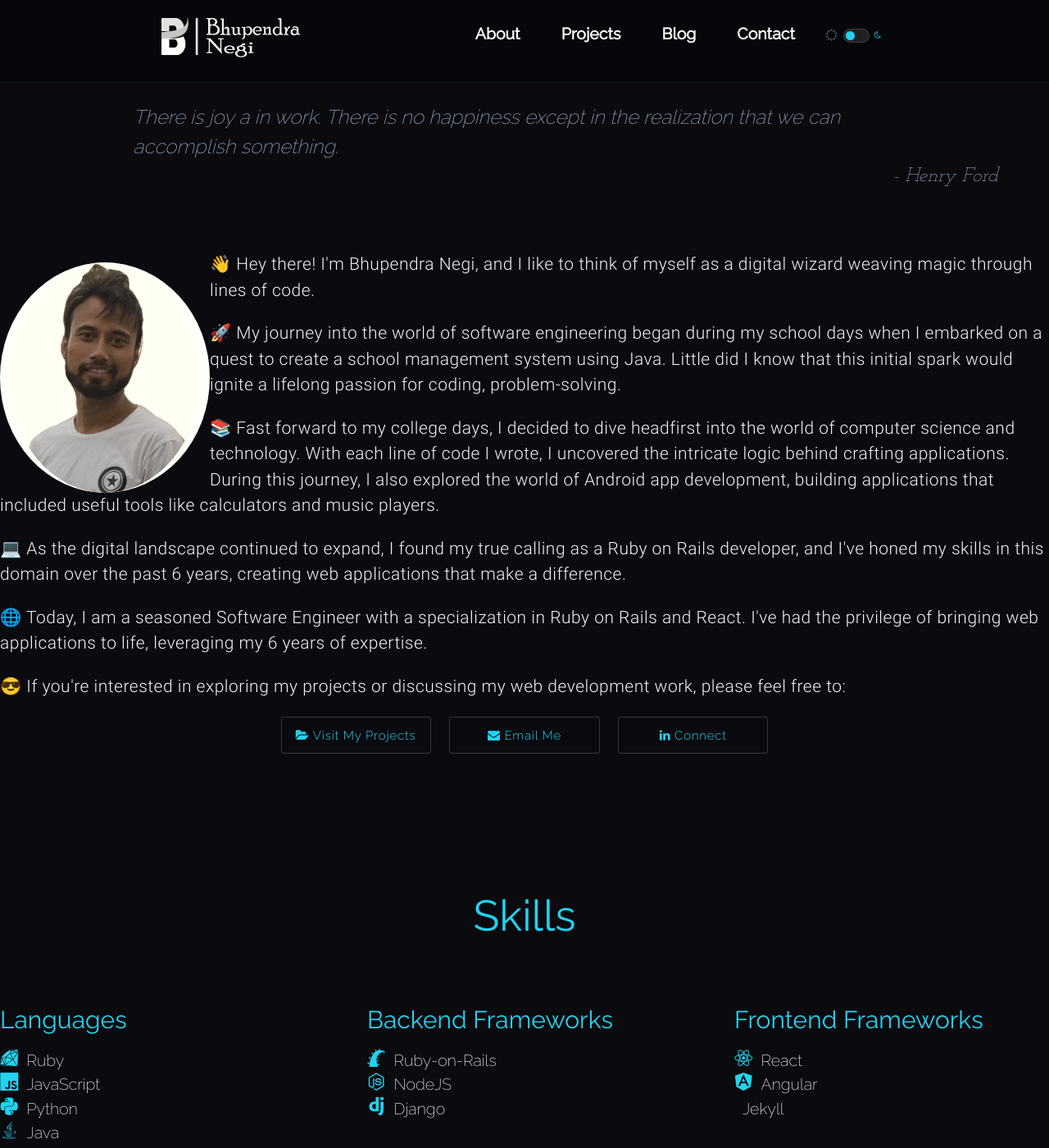
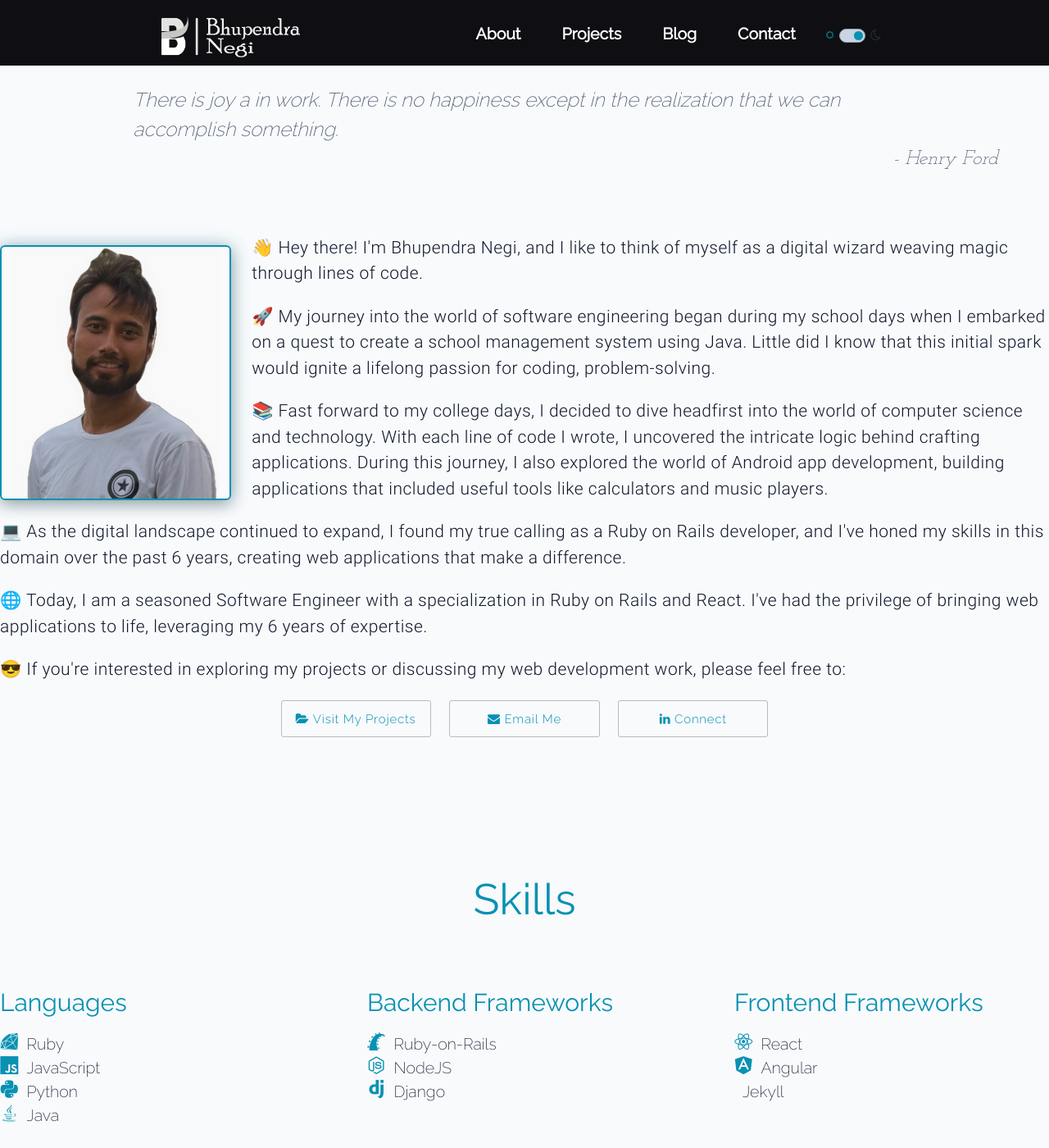
Before and after one commit to BhupendraNegi/bhupendranegi.github.io, a Jekyll site: the page built from about.html, in a window 1280 px wide and 1400 px high. Shown: the whole window at 82% size. Built offline with Jekyll 4.4.1, drawn with Linux system fonts in a browser that asks for light colours; nearby versions of some CDN libraries.

Commit message:
Fix mobile nav clicks, sticky navbar, light mode default, and about/project styles
- Fix mobile interactivity: remove stuck #sidenav-overlay, .lean-overlay, .drag-target on every Barba transition; set draggable: false to prevent 265px touch-blocking div
- Fix hamburger href from empty to #! to prevent Barba intercepting the tap
- Give .my_navbar position:fixed + z-index:999 so it stays above the sidenav overlay
- Make navbar sticky at top with main padding-top:80px to offset content
- Set light mode as default theme in default.html and initialize.js
- Project cards: dark slate gradient cover, white h3 text, white learn-more button
- About page: rectangular profile photo with cyan border and glow, remove circle class

```diff
--- a/_includes/nav.html
+++ b/_includes/nav.html
@@ -3,7 +3,7 @@
     <div class="container">
       <div class="nav-wrapper transparent s12">
         <a href="/" class="brand-logo"><img src="/assets/images/Bhupendra_light.png" alt="website logo" height="50px" /></a>
-        <a href="" data-activates="mobile-demo" class="button-collapse large">
+        <a href="#!" data-activates="mobile-demo" class="button-collapse large">
           <i class="material-icons sandwich">menu</i>
         </a>
         <ul id="nav-mobile" class="right hide-on-med-and-down">
@@ -27,10 +27,9 @@
           {% endfor %}
           <li class="side-nav-toggle-li">
             <button id="theme-toggle-mobile" class="theme-toggle theme-toggle-mobile" aria-label="Toggle theme">
-              <i class="fa fa-sun-o" aria-hidden="true"></i>
+              <i class="fa fa-sun-o top-mragin" aria-hidden="true"></i>
               <span class="theme-toggle-track"><span class="theme-toggle-thumb"></span></span>
-              <i class="fa fa-moon-o" aria-hidden="true"></i>
-              <span class="theme-toggle-label">Toggle Theme</span>
+              <i class="fa fa-moon-o top-mragin" aria-hidden="true"></i>
             </button>
           </li>
         </ul>
--- a/_layouts/default.html
+++ b/_layouts/default.html
@@ -6,7 +6,7 @@
 {% include head.html %}
 <script>
   (function() {
-    var t = localStorage.getItem('theme') || 'dark';
+    var t = localStorage.getItem('theme') || 'light';
     document.documentElement.setAttribute('data-theme', t);
   })();
 </script>
--- a/about.html
+++ b/about.html
@@ -10,7 +10,7 @@ author: Henry Ford
 
 <div class="about_section">
   <div class="row">
-    <img src="/assets/images/bhupendra.png" class="col responsive circle about_img" alt="me" style="background-color:white;">
+    <img src="/assets/images/bhupendra.png" class="col responsive about_img" alt="me">
     <div class="about_paragraph">
       <p>
         👋 Hey there! I'm Bhupendra Negi, and I like to think of myself as a digital wizard weaving magic through lines of code.
--- a/assets/css/main.css
+++ b/assets/css/main.css
@@ -775,10 +775,6 @@ body {
   margin: 0 10px 0 10px;
 }
 
-nav {
-  margin-bottom: 2%;
-}
-
 .about-me .bio {
   color: white;
   padding: 2%;
@@ -936,6 +932,11 @@ i {
   border-bottom: 1px solid var(--color-accent-dim);
   padding: 10px 0 0 0;
   min-height: 80px;
+  position: fixed;
+  top: 0;
+  left: 0;
+  width: 100%;
+  z-index: 999;
 }
 
 nav ul li a {
@@ -1189,6 +1190,7 @@ body {
 
 main {
   flex: 1 0 auto;
+  padding-top: 80px;
 }
 
 .carousel {
@@ -1272,16 +1274,31 @@ button.fill:hover:before {
 }
 
 .cover {
-background: linear-gradient(to bottom,
-  rgb(45, 45, 39) 5%,  /* Black at the top */
-  rgb(249, 249, 249) 50%, /* White in the middle */
-  rgba(45, 45, 39) 100% /* Black at the bottom */
-);
+  background: linear-gradient(135deg, #0a0a0f 0%, #1e293b 100%);
   width: 40%;
   height: 100%;
   margin: 0;
   padding: 0;
   border: solid 1px #2E294E;
+}
+
+.cover h3 {
+  color: #f1f5f9;
+  font-weight: 600;
+}
+
+.cover .fill {
+  color: #0a0a0f;
+  border-color: #f1f5f9;
+  background-color: #f1f5f9;
+}
+
+.cover .fill:hover {
+  color: #0a0a0f;
+}
+
+.cover .fill:before {
+  background: #ffffff;
 }
 
 .skills {
@@ -1342,9 +1359,12 @@ background: linear-gradient(to bottom,
 
 .about_img {
   margin-top: 1%;
-  max-width: 20%;
-  -webkit-filter: sepia(0.3);
-  filter: sepia(0.3);
+  margin-right: 2%;
+  max-width: 22%;
+  border-radius: 6px;
+  border: 2px solid var(--color-accent);
+  box-shadow: 0 0 24px rgba(34, 211, 238, 0.15), 0 4px 20px rgba(0, 0, 0, 0.4);
+  object-fit: cover;
 }
 
 .about_paragraph {
@@ -1451,8 +1471,11 @@ nav a.button-collapse i {
 
   .about_img {
     margin-top: 2%;
-    margin-bottom: 2%;
-    max-width: 40%;
+    margin-bottom: 4%;
+    max-width: 55%;
+    display: block;
+    margin-left: auto;
+    margin-right: auto;
   }
 
   .about_section {
@@ -1511,6 +1534,10 @@ nav a.button-collapse i {
     letter-spacing: normal !important;
     font-size: 0.9rem !important;
     font-family: var(--font-josefin) !important;
+  }
+
+  .top-mragin {
+    margin-top: 45px;
   }
 }
 
--- a/assets/js/initialize.js
+++ b/assets/js/initialize.js
@@ -3,8 +3,14 @@ function applyTheme(theme) {
 }
 
 function initializeScripts(){
+  // Remove Materialize overlays/targets that get stuck on Barba page transitions
+  $('#sidenav-overlay').remove();
+  $('.lean-overlay').remove();
+  $('.drag-target').remove();
+  $('body').css({ overflow: '', width: '' });
+
   // re-apply theme on every Barba page transition (CSS handles appearance)
-  applyTheme(localStorage.getItem('theme') || 'dark');
+  applyTheme(localStorage.getItem('theme') || 'light');
 
   $('#theme-toggle, #theme-toggle-mobile').click(function(e) {
     e.preventDefault();
@@ -20,7 +26,7 @@ function initializeScripts(){
     menuWidth: 260,
     edge: 'left',
     closeOnClick: true,
-    draggable: true
+    draggable: false
   });
   // $('.carousel-arrows').click(function(e){
   //   var arrow = e.target;
--- a/assets/js/transitions.js
+++ b/assets/js/transitions.js
@@ -342,11 +342,13 @@ var FadeTransition = Barba.BaseTransition.extend({
           $el.animate({ opacity: 1 }, 300, () => {
             this.done();
             $("html, body").animate({ scrollTop: 0 }, 500);
+            $('.drag-target').remove();
+            $('#sidenav-overlay').remove();
             $(".button-collapse").sideNav({
               menuWidth: 260,
               edge: "left",
               closeOnClick: true,
-              draggable: true
+              draggable: false
             });
           });
         });
```
